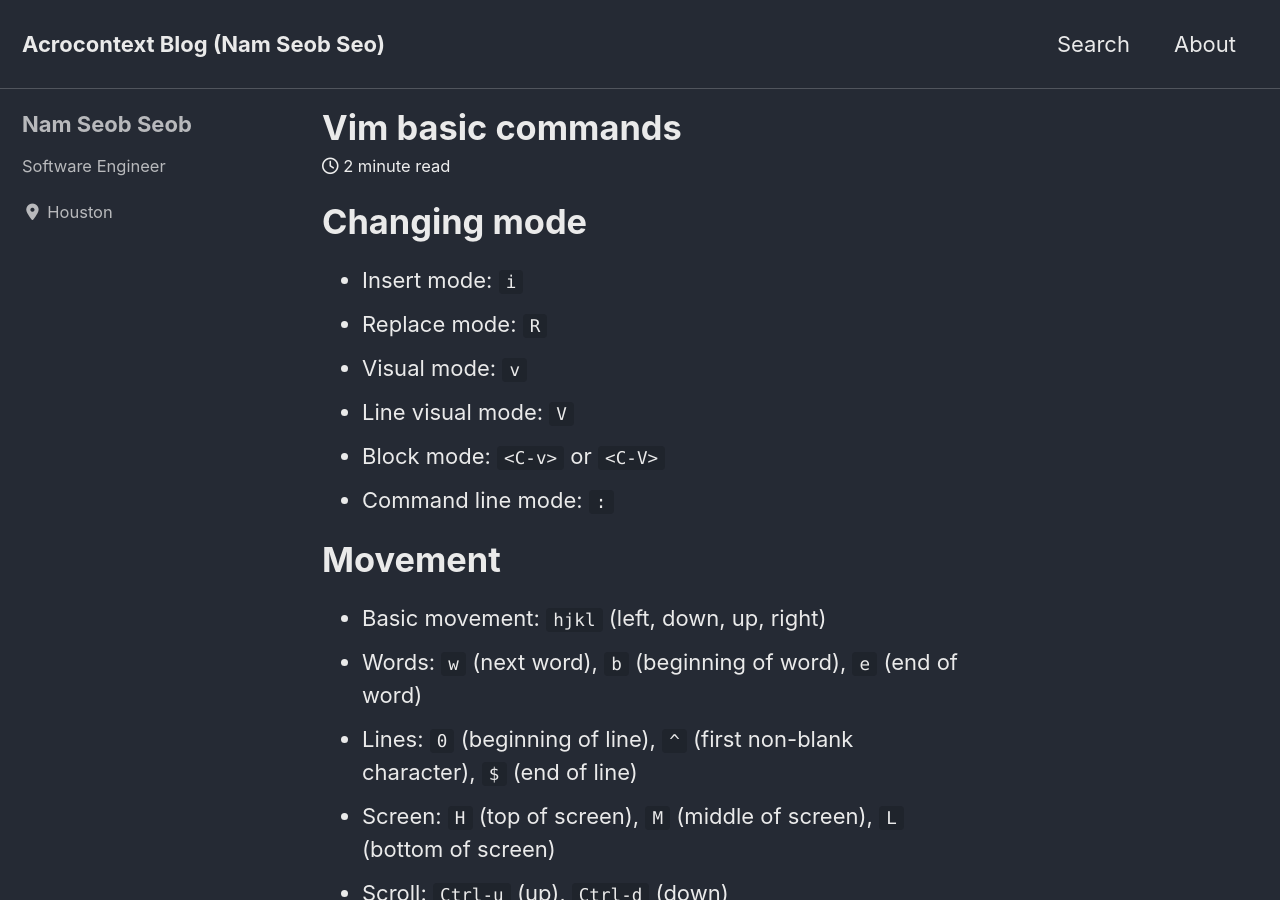
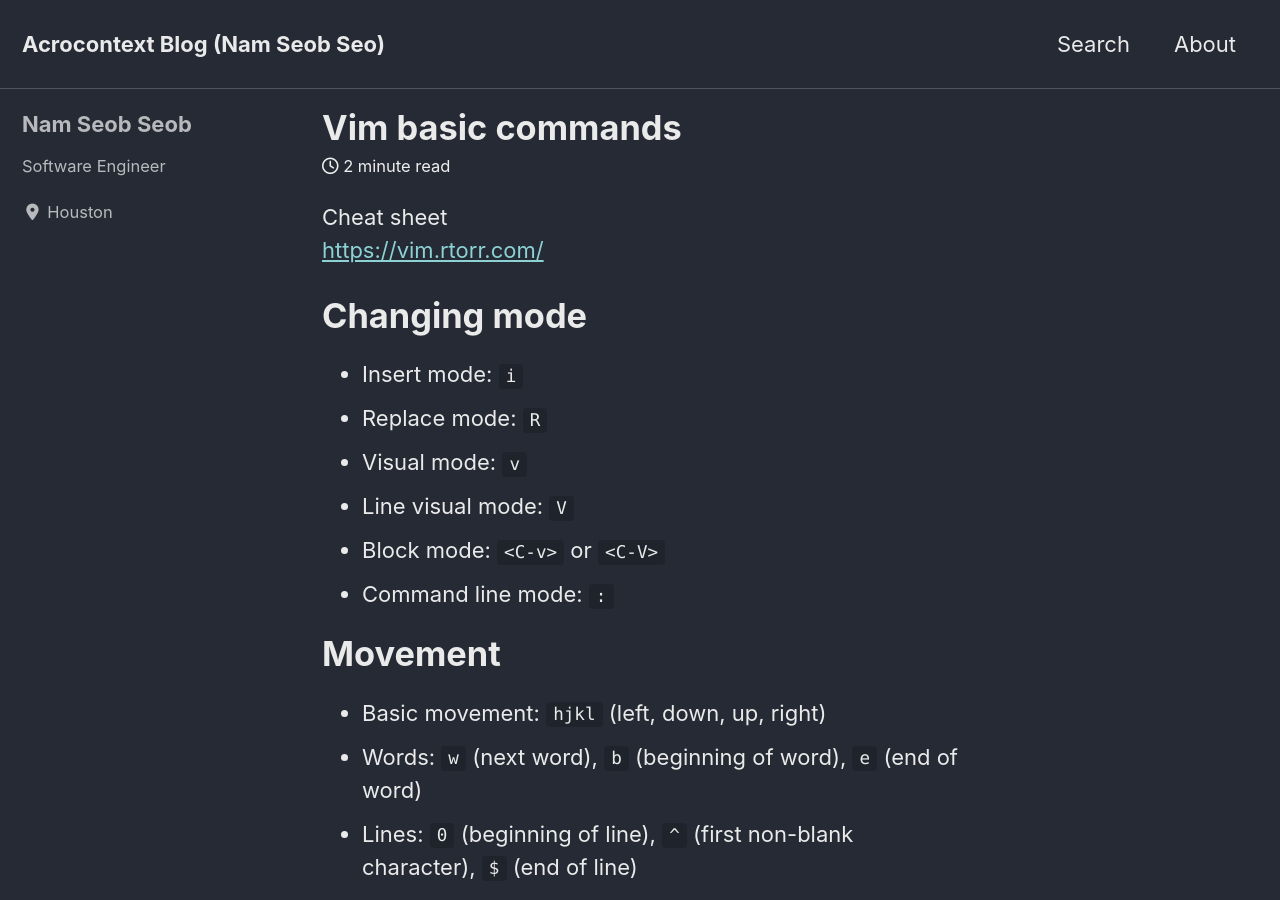
Before and after one commit to nsclass/nsclass.github.io, a Jekyll site: the page built from _posts/2020-06-14-vim-basic-commands.md, in a window 1280 px wide and 900 px high. Built offline with Jekyll 4.4.1, drawn with Linux system fonts in a browser that asks for light colours; cached includes are drawn as plain includes; nearby versions of some CDN libraries.

Commit message:
vim commands

```diff
--- a/_posts/2020-06-14-vim-basic-commands.md
+++ b/_posts/2020-06-14-vim-basic-commands.md
@@ -11,6 +11,9 @@ categories:
   - vim
 permalink: "2020/06/14/vim-basic-command"
 ---
+
+Cheat sheet
+[https://vim.rtorr.com/](https://vim.rtorr.com/)
 
 # Changing mode
 
```
